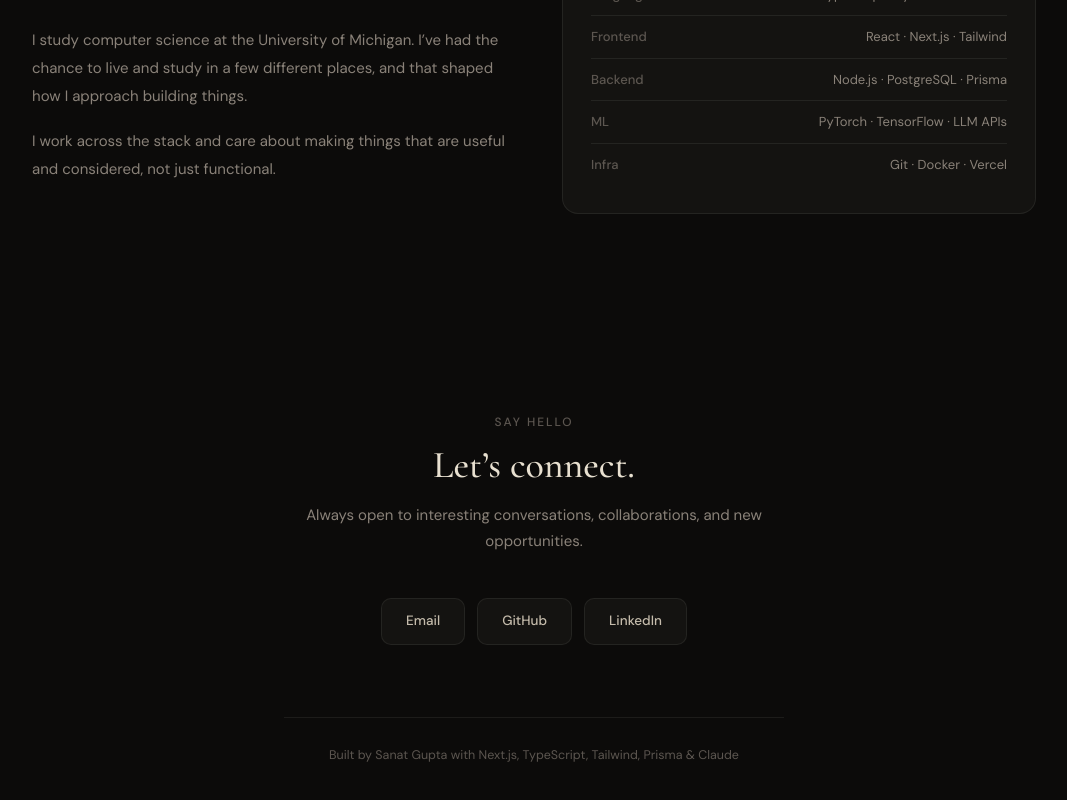
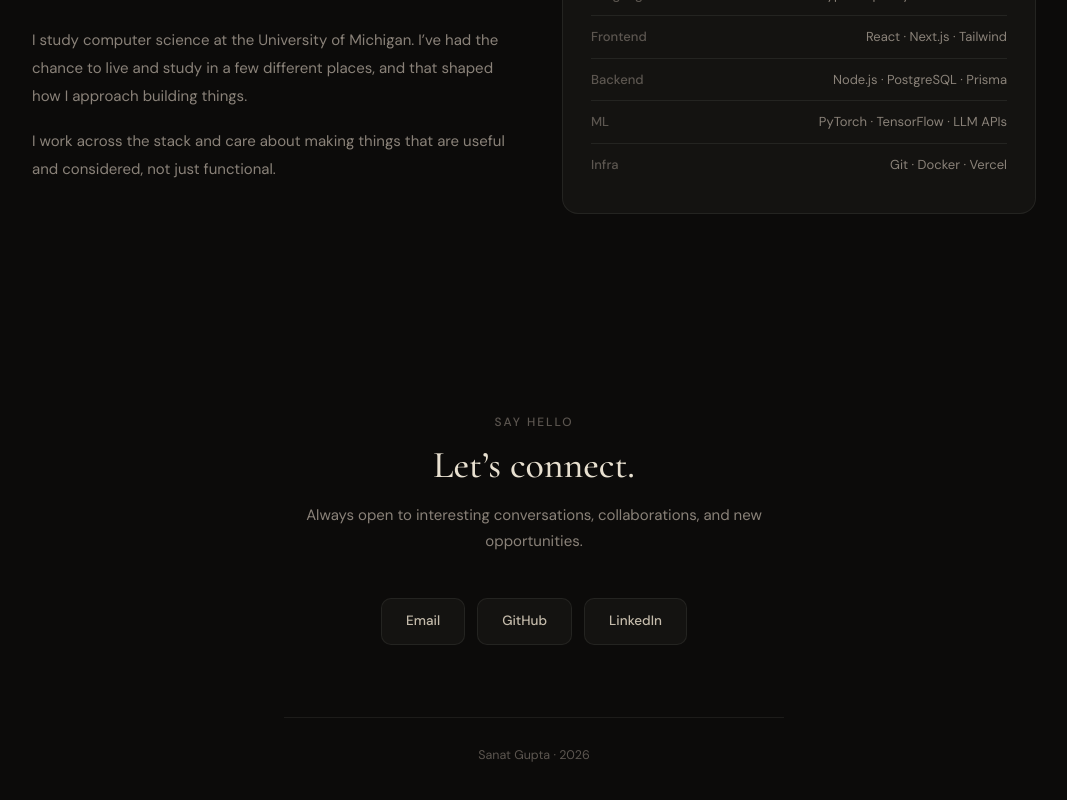
Before and after one commit to thesanatt/my-portfolio, a Next.js app: page / in a window 1280 px wide. Shown: the part 3419-4219 px from the top of the page, without its empty margins (106-1173 px from the left). Built offline with nearby package versions, Linux system fonts and the light colour scheme.

Commit message:
update hero text

```diff
--- a/src/components/Contact.tsx
+++ b/src/components/Contact.tsx
@@ -49,7 +49,7 @@ export default function Contact() {
             style={{ borderTop: "1px solid rgba(228,224,208,0.08)" }}
           >
             <p className="font-body text-[12px] md:text-[12.5px] text-cream-dim">
-              {"Built by Sanat Gupta with Next.js, TypeScript, Tailwind, Prisma & Claude"}
+              {"Sanat Gupta · 2026"}
             </p>
           </div>
         </Reveal>
```
